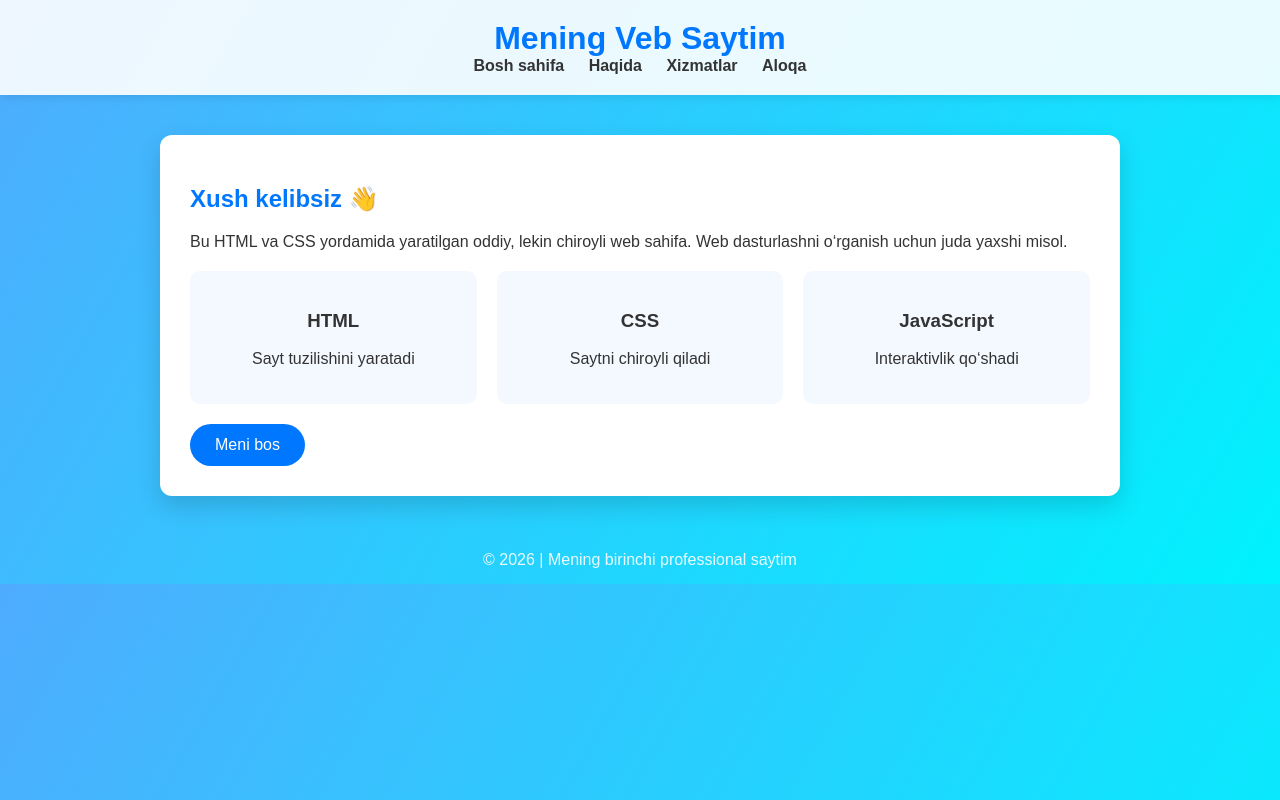
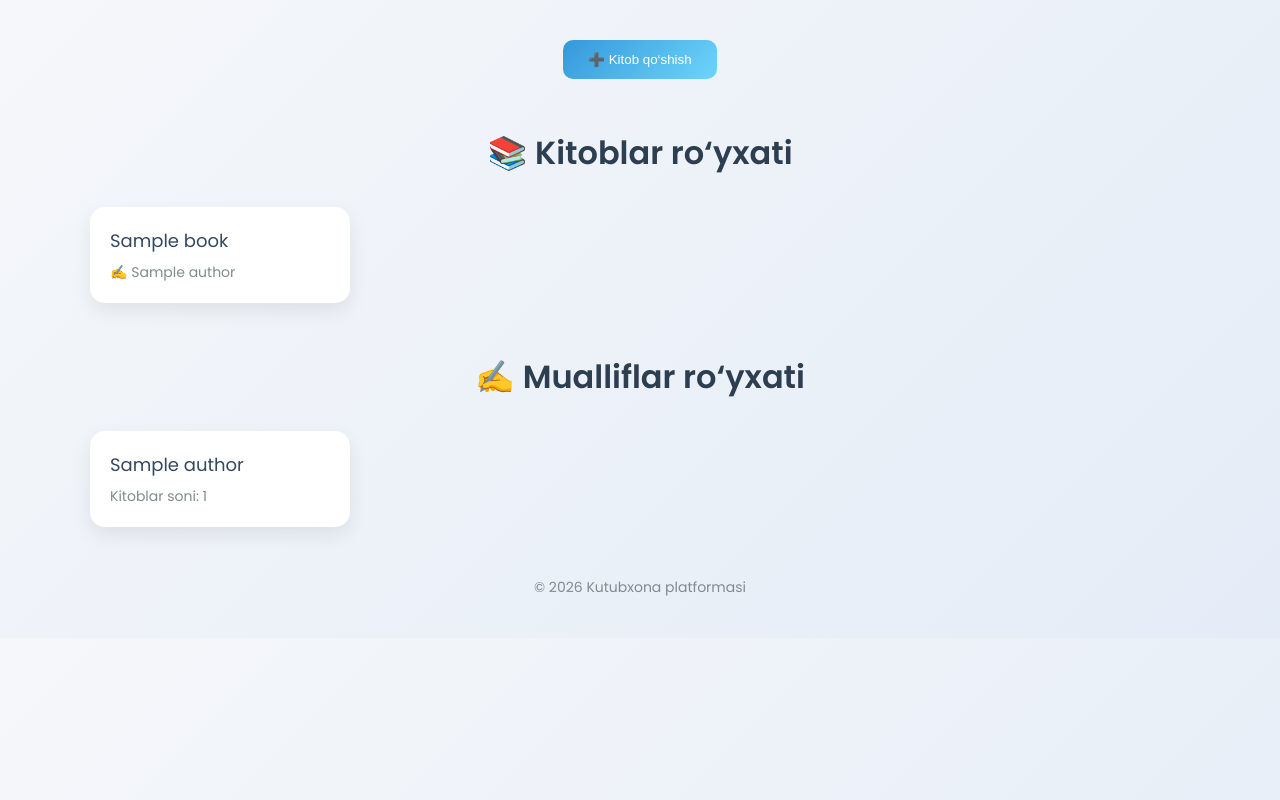
Before and after one commit to mahmudovah/django-project, a Django app: page / in a window 1280 px wide. Run offline with Django 5.2, Linux system fonts and the light colour scheme; tables that the repository leaves empty hold one stand-in row (values such as "Sample post").

Commit message:
yangilangan web

```diff
--- a/core/urls.py
+++ b/core/urls.py
@@ -23,5 +23,5 @@ urlpatterns = [
     path('admin/', admin.site.urls),
     path('hello/', hello),
     path('bye/', bye),
-    path('', main_page)
+    path('', main_page, name='index')
 ]
--- a/main/admin.py
+++ b/main/admin.py
@@ -1,5 +1,6 @@
 from django.contrib import admin
-from .models import Quote, Book
+from .models import Quote, Book, Author
 
 admin.site.register(Quote)
 admin.site.register(Book)
+admin.site.register(Author)
--- a/main/models.py
+++ b/main/models.py
@@ -1,6 +1,6 @@
 from django.db import models
 
-# Iqtiboslar uchun jsdval .
+# Iqtiboslar uchun jadval .
 
 class Quote(models.Model):
     book_name = models.CharField(max_length=255)
@@ -12,12 +12,21 @@ class Quote(models.Model):
     def __str__(self):
         return f"{self.book_name} - {self.book_author}"
 
+class Author(models.Model):
+    name = models.CharField(max_length=255)
+    age = models.SmallIntegerField()
+
+    def __str__(self):
+        return f"{self.name}"
+
+    class Meta:
+        verbose_name ="Muallif"
+        verbose_name_plural = "Mualliflar"
+
 class Book(models.Model):
     title = models.CharField(max_length=100)
-    author = models.CharField(max_length=120)
-    birthday = models.IntegerField()
-    country = models.CharField(max_length=50)
-    create_at = models.DateTimeField(auto_now_add=True)
+    author = models.ForeignKey(Author, on_delete=models.SET_NULL, null=True)
+    description =models.TextField(null=True, blank=True)
 
     def __str__(self):
         return f"{self.title} - {self.author}"
--- a/main/views.py
+++ b/main/views.py
@@ -1,4 +1,23 @@
-from django.shortcuts import render
+from django.shortcuts import render, redirect
+from .models import Book, Author
 
 def main_page(request):
-    return render(request,"index.html")
+    if request.method == 'POST':
+        title = request.POST.get("title")
+        author_name = request.POST.get("author")
+
+        author = Author.objects.filter(name__icontains=author_name).first()
+        if not author:
+            author = Author.objects.create(name=author_name, age=1991)
+
+        book = Book.objects.create(
+            title=title,
+            author=author
+        )
+        return redirect("index")
+
+
+    books = Book.objects.all()
+    authors = Author.objects.all()
+
+    return render(request,"index.html", context={"mualliflar":authors, "kitob": books})
--- a/templates/index.html
+++ b/templates/index.html
@@ -2,138 +2,281 @@
 <html lang="uz">
 <head>
     <meta charset="UTF-8">
-    <title>Mening Veb Saytim</title>
+    <meta name="viewport" content="width=device-width, initial-scale=1.0">
+    <title>Kutubxona</title>
+
+    <!-- Google Font -->
+    <link href="https://fonts.googleapis.com/css2?family=Poppins:wght@300;400;600&display=swap" rel="stylesheet">
 
     <style>
-        body {
+        * {
             margin: 0;
-            font-family: Arial, Helvetica, sans-serif;
-            background: linear-gradient(120deg, #4facfe, #00f2fe);
-            color: #333;
+            padding: 0;
+            box-sizing: border-box;
         }
 
-        header {
-            background: rgba(255, 255, 255, 0.9);
-            padding: 20px;
-            text-align: center;
-            box-shadow: 0 2px 10px rgba(0,0,0,0.1);
+        body {
+            font-family: 'Poppins', sans-serif;
+            background: linear-gradient(135deg, #f5f7fa, #e4ecf7);
+            padding: 40px 20px;
         }
 
-        header h1 {
-            margin: 0;
-            color: #0077ff;
+        h1 {
+            text-align: center;
+            margin: 50px 0 30px;
+            font-weight: 600;
+            color: #2c3e50;
         }
 
-        nav a {
-            margin: 0 10px;
-            text-decoration: none;
-            color: #333;
-            font-weight: bold;
+        .section {
+            max-width: 1100px;
+            margin: 0 auto 50px auto;
         }
 
-        nav a:hover {
-            color: #0077ff;
-        }
-
-        .container {
-            max-width: 900px;
-            margin: 40px auto;
-            background: #fff;
-            padding: 30px;
-            border-radius: 12px;
-            box-shadow: 0 10px 25px rgba(0,0,0,0.15);
-        }
-
-        .container h2 {
-            color: #0077ff;
-        }
-
-        .cards {
-            display: flex;
+        .grid {
+            display: grid;
+            grid-template-columns: repeat(auto-fill, minmax(250px, 1fr));
             gap: 20px;
-            margin-top: 20px;
         }
 
         .card {
-            flex: 1;
-            background: #f4f8ff;
+            background: #ffffff;
             padding: 20px;
-            border-radius: 10px;
-            text-align: center;
-            transition: transform 0.3s, box-shadow 0.3s;
+            border-radius: 15px;
+            box-shadow: 0 8px 20px rgba(0,0,0,0.08);
+            transition: 0.3s ease;
+            cursor: pointer;
         }
 
         .card:hover {
-            transform: translateY(-8px);
-            box-shadow: 0 10px 20px rgba(0,0,0,0.15);
+            transform: translateY(-5px);
+            box-shadow: 0 12px 25px rgba(0,0,0,0.15);
         }
 
-        button {
-            margin-top: 20px;
-            padding: 12px 25px;
-            border: none;
-            border-radius: 25px;
-            background: #0077ff;
-            color: white;
-            font-size: 16px;
-            cursor: pointer;
-            transition: background 0.3s;
+        .card-title {
+            font-size: 18px;
+            font-weight: 500;
+            color: #34495e;
         }
 
-        button:hover {
-            background: #005edb;
+        .card-sub {
+            margin-top: 8px;
+            font-size: 14px;
+            color: #7f8c8d;
         }
 
-        footer {
+        .footer {
             text-align: center;
-            padding: 15px;
-            color: white;
-            opacity: 0.9;
+            margin-top: 50px;
+            font-size: 14px;
+            color: #7f8c8d;
         }
+
+        @media (max-width: 600px) {
+            body {
+                padding: 20px 10px;
+            }
+        }
+        /* ADD BUTTON */
+.add-btn {
+    padding: 12px 25px;
+    border: none;
+    border-radius: 10px;
+    background: linear-gradient(135deg, #3498db, #6dd5fa);
+    color: white;
+    font-weight: 500;
+    cursor: pointer;
+    transition: 0.3s;
+}
+
+.add-btn:hover {
+    transform: translateY(-2px);
+    box-shadow: 0 8px 20px rgba(0,0,0,0.15);
+}
+
+/* MODAL */
+.modal {
+    display: none;
+    position: fixed;
+    inset: 0;
+    background: rgba(0,0,0,0.4);
+    backdrop-filter: blur(5px);
+    justify-content: center;
+    align-items: center;
+    z-index: 1000;
+}
+
+.modal-content {
+    background: white;
+    padding: 35px;
+    border-radius: 20px;
+    width: 400px;
+    max-width: 90%;
+    animation: popUp 0.3s ease;
+    position: relative;
+}
+
+.modal-content h2 {
+    text-align: center;
+    margin-bottom: 20px;
+    color: #2c3e50;
+}
+
+.form-group {
+    margin-bottom: 15px;
+}
+
+.form-group label {
+    font-size: 14px;
+    color: #555;
+}
+
+.form-group input,
+.form-group select {
+    width: 100%;
+    padding: 10px;
+    margin-top: 5px;
+    border-radius: 8px;
+    border: 1px solid #ddd;
+    font-family: inherit;
+}
+
+.form-group input:focus,
+.form-group select:focus {
+    outline: none;
+    border-color: #3498db;
+}
+
+    /* SAVE BUTTON */
+    .save-btn {
+        width: 100%;
+        padding: 12px;
+        border: none;
+        border-radius: 10px;
+        background: linear-gradient(135deg, #2ecc71, #27ae60);
+        color: white;
+        font-weight: 500;
+        cursor: pointer;
+        transition: 0.3s;
+    }
+
+    .save-btn:hover {
+        transform: translateY(-2px);
+        box-shadow: 0 8px 20px rgba(0,0,0,0.15);
+    }
+
+    .close-btn {
+        position: absolute;
+        right: 20px;
+        top: 15px;
+        font-size: 22px;
+        cursor: pointer;
+        color: #999;
+    }
+
+    .close-btn:hover {
+        color: #333;
+    }
+
+    @keyframes popUp {
+        from {
+            transform: scale(0.8);
+            opacity: 0;
+        }
+        to {
+            transform: scale(1);
+            opacity: 1;
+        }
+    }
+
     </style>
 </head>
 <body>
 
-    <header>
-        <h1>Mening Veb Saytim</h1>
-        <nav>
-            <a href="#">Bosh sahifa</a>
-            <a href="#">Haqida</a>
-            <a href="#">Xizmatlar</a>
-            <a href="#">Aloqa</a>
-        </nav>
-    </header>
-
-    <div class="container">
-        <h2>Xush kelibsiz 👋</h2>
-        <p>
-            Bu HTML va CSS yordamida yaratilgan oddiy, lekin chiroyli web sahifa.
-            Web dasturlashni o‘rganish uchun juda yaxshi misol.
-        </p>
-
-        <div class="cards">
-            <div class="card">
-                <h3>HTML</h3>
-                <p>Sayt tuzilishini yaratadi</p>
-            </div>
-            <div class="card">
-                <h3>CSS</h3>
-                <p>Saytni chiroyli qiladi</p>
-            </div>
-            <div class="card">
-                <h3>JavaScript</h3>
-                <p>Interaktivlik qo‘shadi</p>
-            </div>
+    <!-- KITOBLAR -->
+    <div class="section">
+        <div style="text-align:center; margin-bottom:25px;">
+            <button class="add-btn" onclick="openModal()">
+                ➕ Kitob qo‘shish
+            </button>
         </div>
 
-        <button onclick="alert('Rahmat! 😊')">
-            Meni bos
-        </button>
+        <h1>📚 Kitoblar ro‘yxati</h1>
+
+        <div class="grid">
+            {% for book in kitob %}
+            <div class="card">
+                <div class="card-title">{{ book.title }}</div>
+                <div class="card-sub">
+                    ✍ {{ book.author.name }}
+                </div>
+            </div>
+            {% endfor %}
+        </div>
     </div>
 
-    <footer>
-        © 2026 | Mening birinchi professional saytim
-    </footer>
+    <!-- MUALLIFLAR -->
+    <div class="section">
+        <h1>✍ Mualliflar ro‘yxati</h1>
+
+        <div class="grid">
+            {% for odam in mualliflar %}
+            <div class="card">
+                <div class="card-title">{{ odam.name }}</div>
+                <div class="card-sub">
+                    Kitoblar soni: {{ odam.book_set.count }}
+                </div>
+            </div>
+            {% endfor %}
+        </div>
+    </div>
+
+    <div class="footer">
+        © 2026 Kutubxona platformasi
+    </div>
+
+
+    <!-- MODAL -->
+<div id="bookModal" class="modal">
+    <div class="modal-content">
+        <span class="close-btn" onclick="closeModal()">&times;</span>
+        <h2>Yangi kitob qo‘shish</h2>
+
+        <form method="POST">
+            {% csrf_token %}
+
+            <div class="form-group">
+                <label>Kitob nomi</label>
+                <input type="text" name="title" required>
+            </div>
+
+            <div class="form-group">
+                <label>Muallif</label>
+                <input type="text" name="author" required>
+            </div>
+
+            <button type="submit" class="save-btn">Saqlash</button>
+        </form>
+    </div>
+</div>
+
+    <script>
+        function openModal() {
+            document.getElementById("bookModal").style.display = "flex";
+        }
+
+        function closeModal() {
+            document.getElementById("bookModal").style.display = "none";
+        }
+
+        window.onclick = function(event) {
+            const modal = document.getElementById("bookModal");
+            if (event.target === modal) {
+                closeModal();
+            }
+        }
+    </script>
+
 
 </body>
 </html>
```
